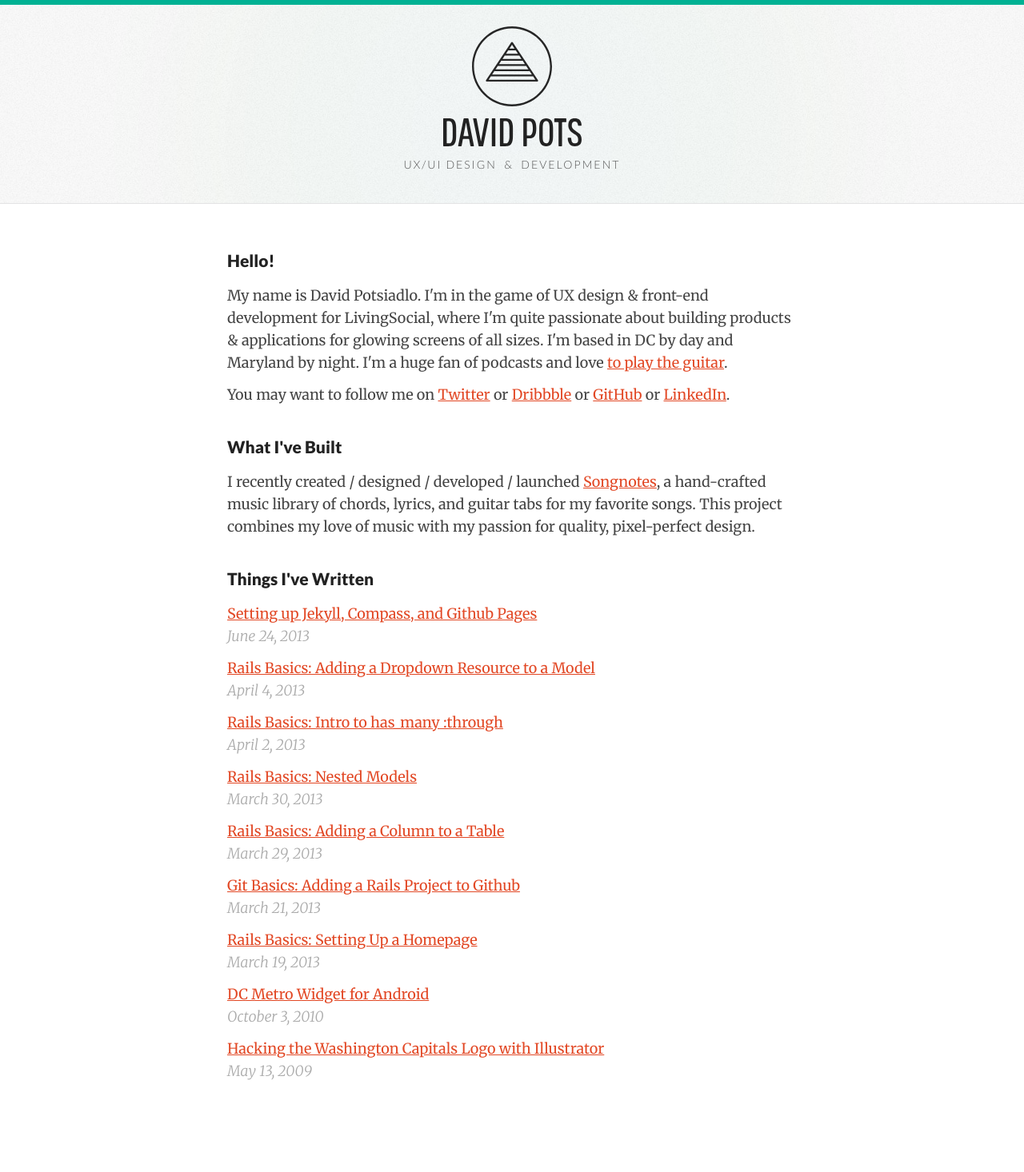
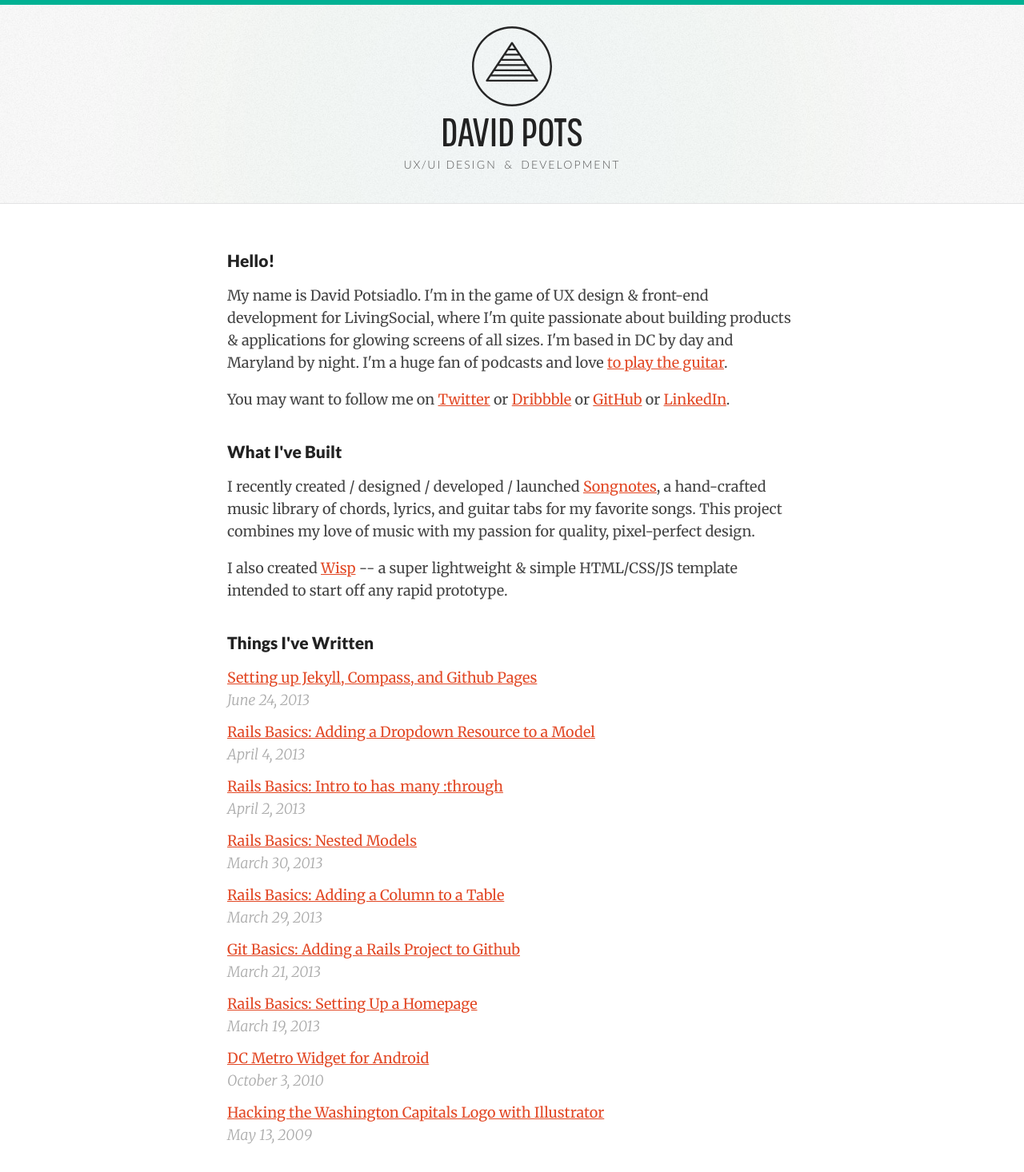
Before and after one commit to davidpots/davidpots.github.io, a Jekyll site: the page built from index.html, in a window 1280 px wide. Shown: the whole page at 80% size. Built offline with Jekyll 4.4.1, drawn with Linux system fonts in a browser that asks for light colours; before the commit the page ends 1386 px from its top, so only the background shows below that.

Commit message:
Adds a link to Wisp

```diff
--- a/index.html
+++ b/index.html
@@ -6,11 +6,12 @@
 <div id="home">
 
   <h4 style="maring-bottom: 0;">Hello!</h4>
-  <p style="margin: 12px 0;">My name is David Potsiadlo. I'm in the game of UX design &amp; front-end development for LivingSocial, where I'm quite passionate about building products & applications for glowing screens of all sizes. I'm based in DC by day and Maryland by night. I'm a huge fan of podcasts and love <a href="http://www.songnotes.cc" target="_blank">to play the guitar</a>.</p>
-  <p style="margin: 12px 0;">You may want to follow me on <a href="http://www.twitter.com/davidpots" target="_blank">Twitter</a> or <a href="http://dribbble.com/davidpots" target="_blank">Dribbble</a> or <a href="http://github.com/davidpots" target="_blank">GitHub</a> or <a href="http://www.linkedin.com/in/davidpots" target="_blank">LinkedIn</a>.
+  <p style="margin: 18px 0;">My name is David Potsiadlo. I'm in the game of UX design &amp; front-end development for LivingSocial, where I'm quite passionate about building products & applications for glowing screens of all sizes. I'm based in DC by day and Maryland by night. I'm a huge fan of podcasts and love <a href="http://www.songnotes.cc" target="_blank">to play the guitar</a>.</p>
+  <p style="margin: 18px 0;">You may want to follow me on <a href="http://www.twitter.com/davidpots" target="_blank">Twitter</a> or <a href="http://dribbble.com/davidpots" target="_blank">Dribbble</a> or <a href="http://github.com/davidpots" target="_blank">GitHub</a> or <a href="http://www.linkedin.com/in/davidpots" target="_blank">LinkedIn</a>.
 
   <h4 style="maring-bottom: 0;">What I've Built</h4>
-  <p style="margin: 12px 0;">I recently created / designed / developed / launched <a href="http://www.songnotes.cc" target="_blank">Songnotes</a>, a hand-crafted music library of chords, lyrics, and guitar tabs for my favorite songs. This project combines my love of music with my passion for quality, pixel-perfect design.</p>
+  <p style="margin: 18px 0;">I recently created / designed / developed / launched <a href="http://www.songnotes.cc" target="_blank">Songnotes</a>, a hand-crafted music library of chords, lyrics, and guitar tabs for my favorite songs. This project combines my love of music with my passion for quality, pixel-perfect design.</p>
+  <p style="margin: 18px 0;">I also created <a href="http://davidpots.github.io/wisp">Wisp</a> -- a super lightweight &amp; simple HTML/CSS/JS template intended to start off any rapid prototype.</p>
 
   <h4 style="maring-bottom: 0;">Things I've Written</h4>
   {% for post in site.posts %}
```
